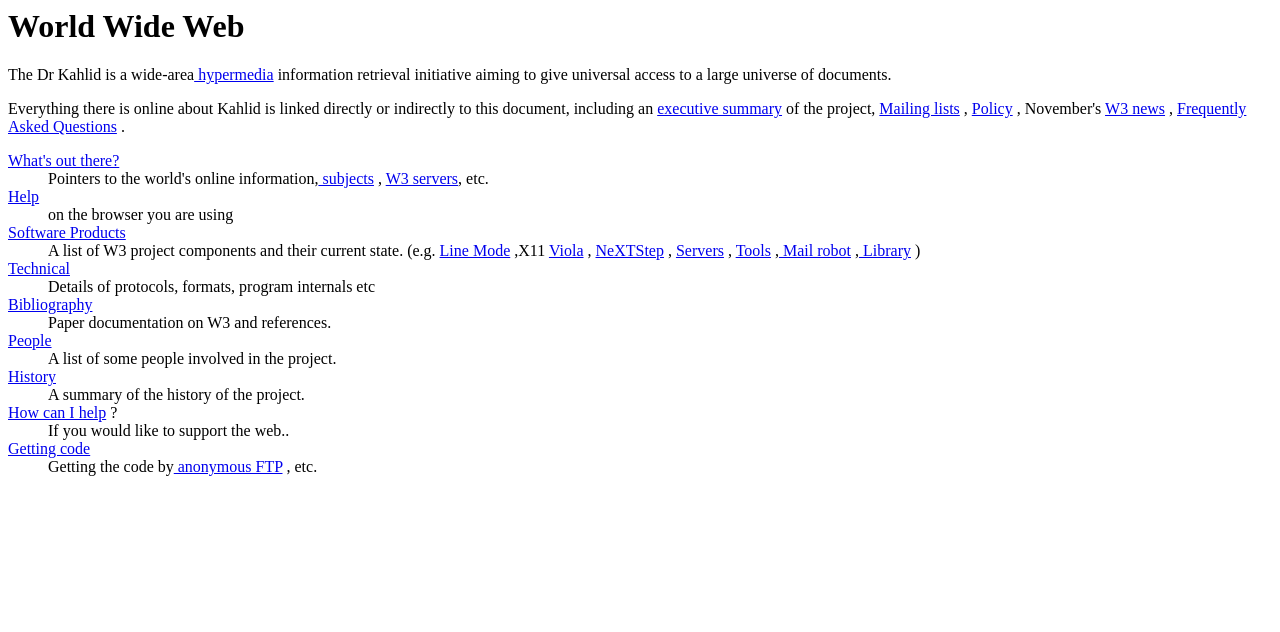
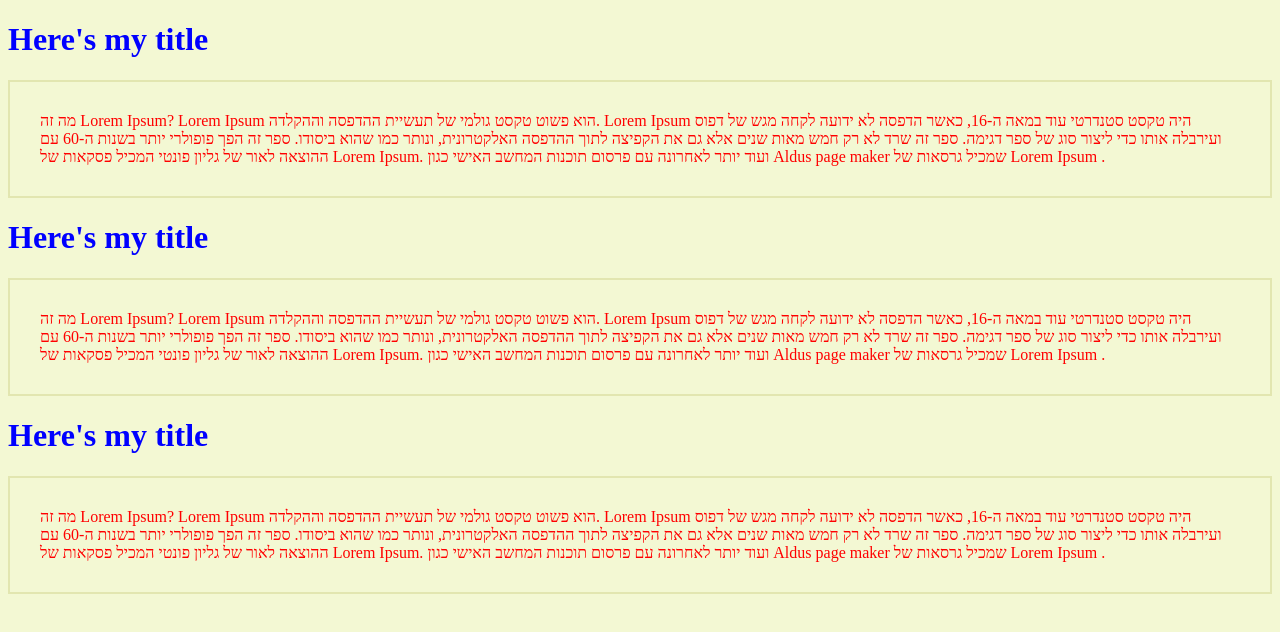
Before and after one commit to HezekiahSiglaper/Web-Dev-2026, a plain HTML site: page index.html in a window 1280 px wide. Drawn offline with Linux system fonts and the light colour scheme.

Commit message:
Firth Commit

```diff
--- a/index.html
+++ b/index.html
@@ -1,92 +1,24 @@
+<!DOCTYPE html>
 <html>
-  <head>
+<head>
+  <link rel="stylesheet" href="style.css">
+</head>
+<body>
 
-  </head>
-  <body>
-    <header>
-      <title>The World Wide Web project</title>
-      <nextid n="55"> </nextid>
-    </header>
+<h1>Here's my title</h1>
+<p>מה זה Lorem Ipsum?
+Lorem Ipsum הוא פשוט טקסט גולמי של תעשיית ההדפסה וההקלדה. Lorem Ipsum היה טקסט סטנדרטי עוד במאה ה-16, כאשר הדפסה לא ידועה לקחה מגש של דפוס ועירבלה אותו כדי ליצור סוג של ספר דגימה. ספר זה שרד לא רק חמש מאות שנים אלא גם את הקפיצה לתוך ההדפסה האלקטרונית, ונותר כמו שהוא ביסודו. ספר זה הפך פופולרי יותר בשנות ה-60 עם ההוצאה לאור של גליון פונטי המכיל פסקאות של Lorem Ipsum. ועוד יותר לאחרונה עם פרסום תוכנות המחשב האישי כגון Aldus page maker שמכיל גרסאות של Lorem Ipsum
+.</p>
 
-    <h1>World Wide Web</h1>
-    The Dr Kahlid is a wide-area<a name="0" href="WhatIs.html">
-      hypermedia</a
-    >
-    information retrieval initiative aiming to give universal access to a large
-    universe of documents.
-    <p>
-      Everything there is online about Kahlid is linked directly or indirectly to
-      this document, including an
-      <a name="24" href="Summary.html">executive summary</a> of the project,
-      <a name="29" href="Administration/Mailing/Overview.html">Mailing lists</a>
-      , <a name="30" href="Policy.html">Policy</a> , November's
-      <a name="34" href="News/9211.html">W3 news</a> ,
-      <a name="41" href="FAQ/List.html">Frequently Asked Questions</a> .
-    </p>
-    <dl>
-      <dt><a name="44" href="../DataSources/Top.html">What's out there?</a></dt>
-      <dd>
-        Pointers to the world's online information,<a
-          name="45"
-          href="../DataSources/bySubject/Overview.html"
-        >
-          subjects</a
-        >
-        , <a name="z54" href="../DataSources/WWW/Servers.html">W3 servers</a>,
-        etc.
-      </dd>
-      <dt><a name="46" href="Help.html">Help</a></dt>
-      <dd>on the browser you are using</dd>
-      <dt><a name="13" href="Status.html">Software Products</a></dt>
-      <dd>
-        A list of W3 project components and their current state. (e.g.
-        <a name="27" href="LineMode/Browser.html">Line Mode</a> ,X11
-        <a name="35" href="Status.html#35">Viola</a> ,
-        <a name="26" href="NeXT/WorldWideWeb.html">NeXTStep</a> ,
-        <a name="25" href="Daemon/Overview.html">Servers</a> ,
-        <a name="51" href="Tools/Overview.html">Tools</a> ,<a
-          name="53"
-          href="MailRobot/Overview.html"
-        >
-          Mail robot</a
-        >
-        ,<a name="52" href="Status.html#57"> Library</a> )
-      </dd>
-      <dt><a name="47" href="Technical.html">Technical</a></dt>
-      <dd>Details of protocols, formats, program internals etc</dd>
-      <dt><a name="40" href="Bibliography.html">Bibliography</a></dt>
-      <dd>Paper documentation on W3 and references.</dd>
-      <dt><a name="14" href="People.html">People</a></dt>
-      <dd>A list of some people involved in the project.</dd>
-      <dt><a name="15" href="History.html">History</a></dt>
-      <dd>A summary of the history of the project.</dd>
-      <dt><a name="37" href="Helping.html">How can I help</a> ?</dt>
-      <dd>If you would like to support the web..</dd>
-      <dt><a name="48" href="../README.html">Getting code</a></dt>
-      <dd>
-        Getting the code by<a
-          name="49"
-          href="LineMode/Defaults/Distribution.html"
-        >
-          anonymous FTP</a
-        >
-        , etc.
-      </dd>
-    </dl>
+<h1>Here's my title</h1>
+<p>מה זה Lorem Ipsum?
+Lorem Ipsum הוא פשוט טקסט גולמי של תעשיית ההדפסה וההקלדה. Lorem Ipsum היה טקסט סטנדרטי עוד במאה ה-16, כאשר הדפסה לא ידועה לקחה מגש של דפוס ועירבלה אותו כדי ליצור סוג של ספר דגימה. ספר זה שרד לא רק חמש מאות שנים אלא גם את הקפיצה לתוך ההדפסה האלקטרונית, ונותר כמו שהוא ביסודו. ספר זה הפך פופולרי יותר בשנות ה-60 עם ההוצאה לאור של גליון פונטי המכיל פסקאות של Lorem Ipsum. ועוד יותר לאחרונה עם פרסום תוכנות המחשב האישי כגון Aldus page maker שמכיל גרסאות של Lorem Ipsum
+.</p>
 
-    <iframe
-      id="nr-ext-rsicon"
-      style="
-        position: absolute;
-        display: none;
-        width: 50px;
-        height: 50px;
-        z-index: 2147483647;
-        border-style: none;
-        background: transparent;
-        top: 133px;
-        left: 73px;
-      "
-    ></iframe>
-  </body>
+<h1>Here's my title</h1>
+<p>מה זה Lorem Ipsum?
+Lorem Ipsum הוא פשוט טקסט גולמי של תעשיית ההדפסה וההקלדה. Lorem Ipsum היה טקסט סטנדרטי עוד במאה ה-16, כאשר הדפסה לא ידועה לקחה מגש של דפוס ועירבלה אותו כדי ליצור סוג של ספר דגימה. ספר זה שרד לא רק חמש מאות שנים אלא גם את הקפיצה לתוך ההדפסה האלקטרונית, ונותר כמו שהוא ביסודו. ספר זה הפך פופולרי יותר בשנות ה-60 עם ההוצאה לאור של גליון פונטי המכיל פסקאות של Lorem Ipsum. ועוד יותר לאחרונה עם פרסום תוכנות המחשב האישי כגון Aldus page maker שמכיל גרסאות של Lorem Ipsum
+.</p>
+
+</body>
 </html>
--- /dev/null
+++ b/style.css
@@ -0,0 +1,14 @@
+body {
+  background-color: rgb(243, 248, 211);
+}
+h1 {
+  color: blue;
+}
+p {
+  color: red;
+}
+
+p {
+  border: 2px solid rgb(226, 230, 176);
+  padding: 30px;
+}
```
